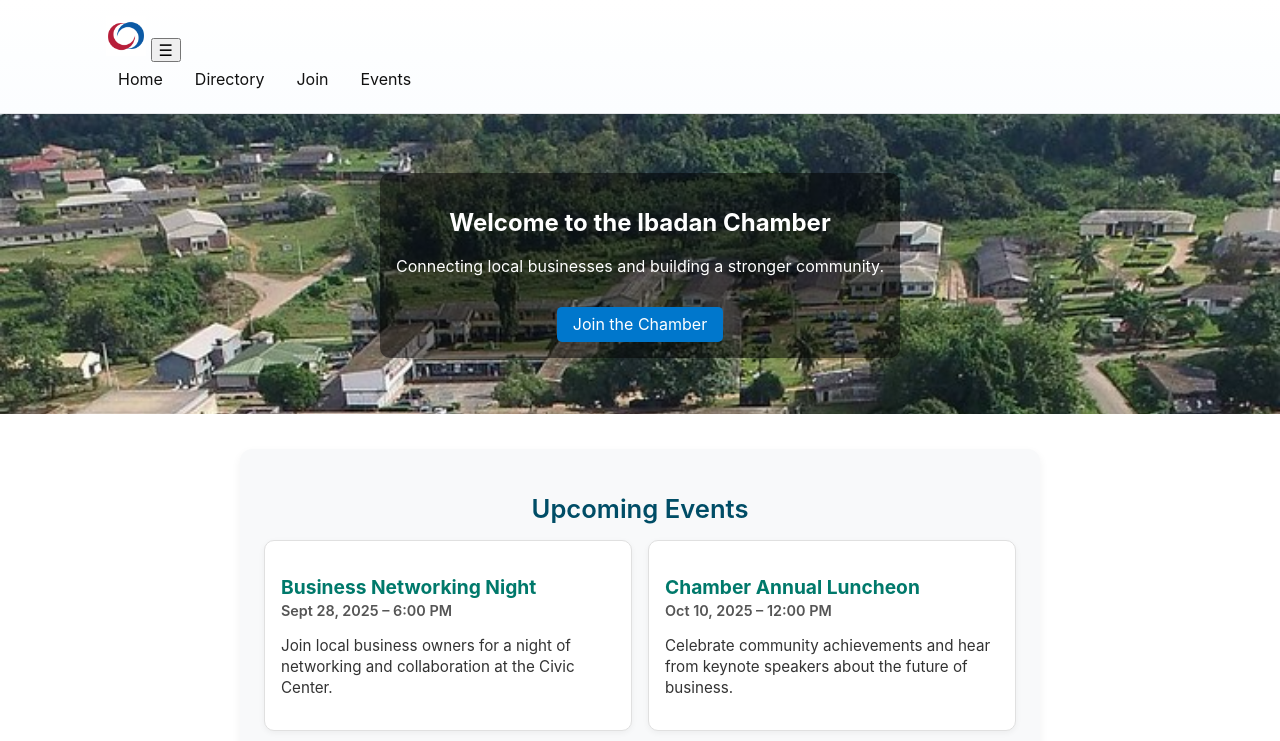
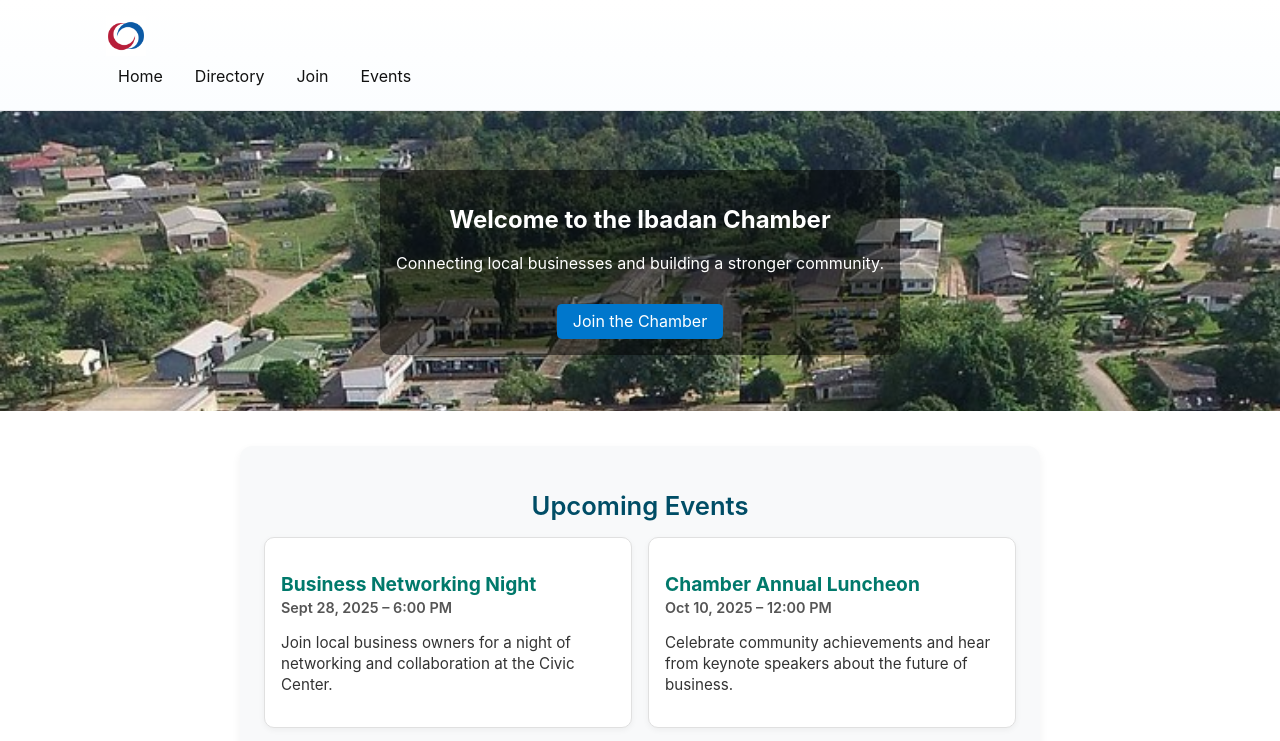
Before and after one commit to raisgard/wdd231-project, a plain HTML site: page chamber/index.html in a window 1280 px wide. Shown: the top 741 px of the page. Drawn offline with Linux system fonts and the light colour scheme; no server answers.

Commit message:
chamber home page

```diff
--- a/chamber/index.html
+++ b/chamber/index.html
@@ -33,9 +33,7 @@
 <header class="site-header">
 <div class="container">
 <a class="logo" href="../index.html" aria-label="Home"><img src="images/chamber.jpg" alt="Chamber logo" width="40"></a>
-<button id="navToggle" class="nav-toggle" aria-expanded="false" aria-controls="primaryNav" aria-label="Open navigation">
-☰
-</button>
+
 <nav id="primaryNav" class="primary-nav" aria-label="Main navigation">
 <ul>
 <li><a href="../index.html">Home</a></li>
```
Also changed, not shown: chamber/styles/chamber.css (line endings or trailing spaces).
